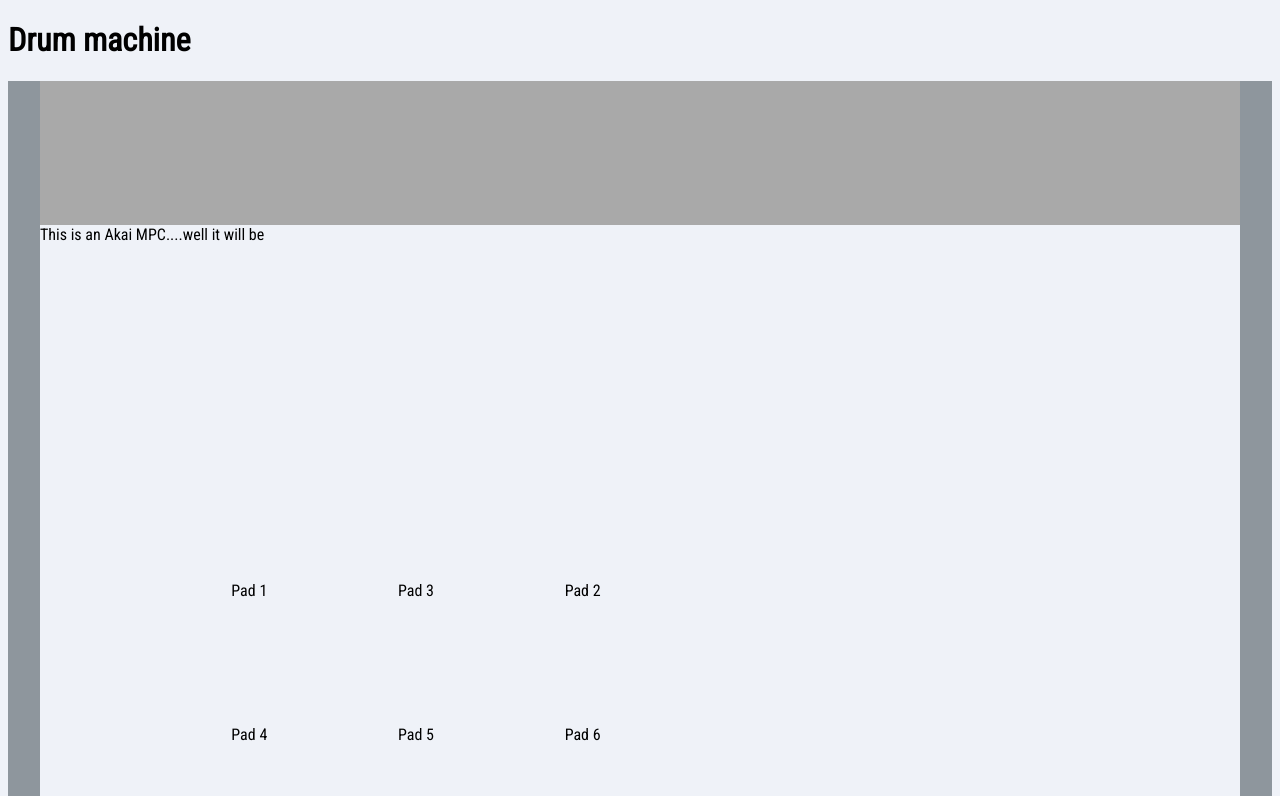
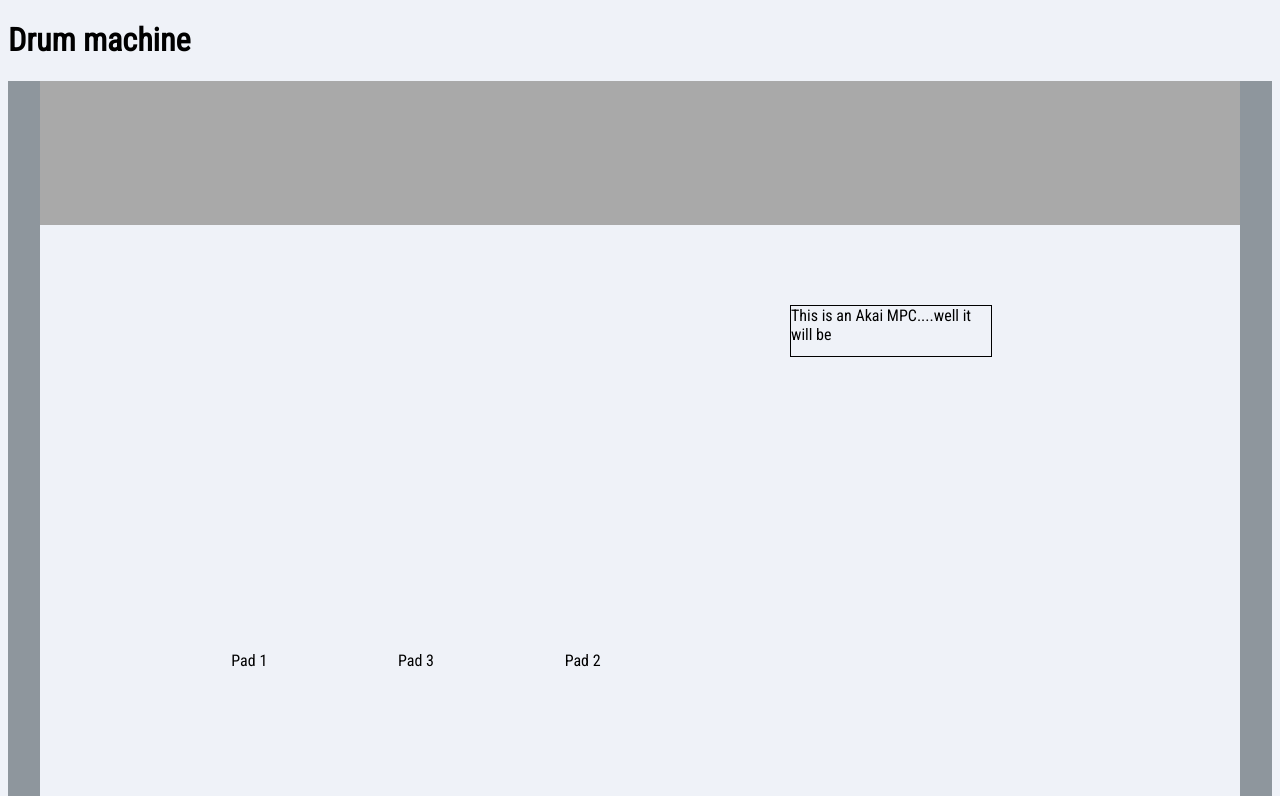
Before and after one commit to AdieDevStore/drum-machine, a React (Vite) app: page / in a window 1280 px wide. Shown: the top 796 px of the page. Built offline with nearby package versions, Linux system fonts and the light colour scheme.

Commit message:
still building the layout

```diff
--- a/src/components/MPCScreen.jsx
+++ b/src/components/MPCScreen.jsx
@@ -1,10 +1,9 @@
 import React from 'react'
+import "../styles/mpcscreen.css"
 
 function MPCScreen() {
   return (
-    <div className='screen-container'>
-        <div className='screen'>This is an Akai MPC....well it will be</div>
-    </div>
+      <div className='screen'>This is an Akai MPC....well it will be</div>
   )
 }
 
--- a/src/styles/mpcbody.css
+++ b/src/styles/mpcbody.css
@@ -7,7 +7,7 @@
     width: 1200px;
     border-left: 2em solid #8E969D;
     border-right: 2em solid #8E969D;
-  }
+}
 
 .top-shoulder {
     position: relative;
@@ -15,10 +15,11 @@
     background-color: darkgrey;
 }
 
+
 .container-abso {
     position: absolute;
     left: 180px;
-    bottom: 300px;
+    bottom: 230px;
 }
 
 .flex-container {
@@ -46,7 +47,7 @@
 
 .bottom-shoulder {
     position: relative;
-    top: 877px;
+    top: 746px;
     margin: 0;
     border: 0;
     background-color: darkgrey;
--- /dev/null
+++ b/src/styles/mpcscreen.css
@@ -0,0 +1,15 @@
+.screen-container {
+    position: relative;
+    left: 750px;
+    top: 80px;
+    width: 400px;
+    height: 150px;
+}
+
+.screen {
+    position: absolute;
+    border: solid 0.2px black;
+    margin: 0 auto;
+    width: 200px;
+    height: 50px;
+}
```
